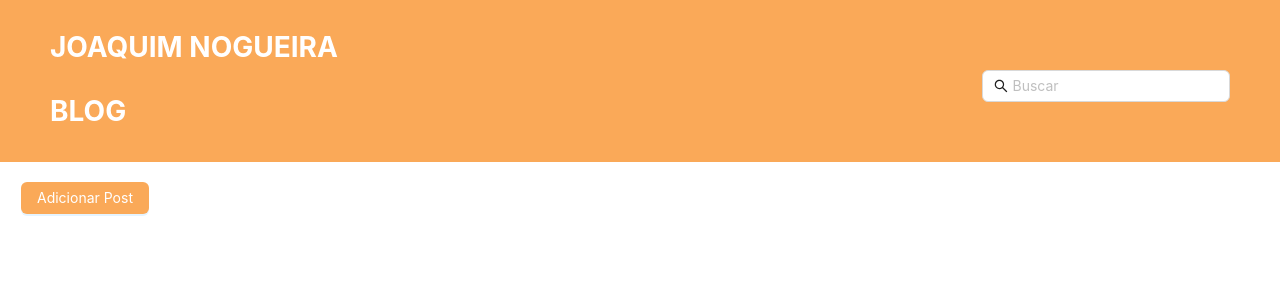
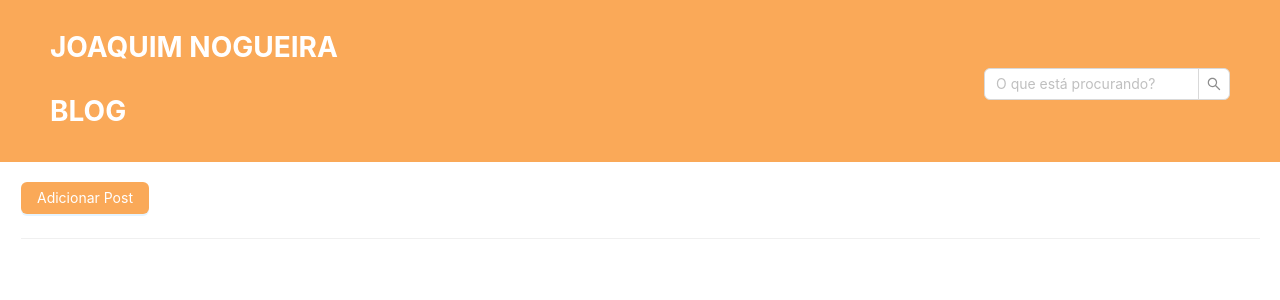
Before and after one commit to KauaLouremberg/KauaLouremberg.github.io, a React (Create React App) app: page / in a window 1280 px wide. Shown: the top 300 px of the page. Built offline with nearby package versions, Linux system fonts and the light colour scheme.

Commit message:
Finalização

```diff
--- a/src/components/Dashboard/index.js
+++ b/src/components/Dashboard/index.js
@@ -1,5 +1,5 @@
 import React, { useState, useEffect, useRef } from 'react';
-import { Button, Modal, Form, Input, message, Select, Card, Row, Col, Upload, Switch } from 'antd';
+import { Button, Modal, Form, Input, message, Select, Card, Row, Col, Upload, Switch, Divider } from 'antd';
 import { UploadOutlined, LikeOutlined, UserOutlined } from '@ant-design/icons';
 import HeaderLayout from '../Layout/HeaderLayout';
 
@@ -35,6 +35,7 @@ const Dashboard = () => {
   };
 
   const handleSearch = (searchTerm) => {
+    console.log("Search triggered with term:", searchTerm);
     setSearchTerm(searchTerm);
     const matchingPost = posts.find(
       (post) =>
@@ -44,15 +45,17 @@ const Dashboard = () => {
     );
 
     if (matchingPost) {
-      // Rolar para a postagem correspondente
       const postElement = postRefs.current[matchingPost.id];
       if (postElement) {
         postElement.scrollIntoView({ behavior: "smooth", block: "start" });
+      } else {
+        message.error("Erro ao localizar o elemento correspondente.");
       }
     } else {
       message.info("Nenhuma postagem encontrada.");
     }
   };
+
 
   const showModal = (index = null) => {
     setIsModalOpen(true);
@@ -152,6 +155,8 @@ const Dashboard = () => {
           Adicionar Post
         </Button>
 
+        <Divider />
+
         <Modal
           title={editingIndex !== null ? 'Editar Post' : 'Adicionar Novo Post'}
           open={isModalOpen}
@@ -172,9 +177,12 @@ const Dashboard = () => {
                 placeholder="Buscar Tema"
                 optionFilterProp="label"
                 options={[
-                  { value: 'Biomas', label: 'Biomas' },
-                  { value: 'Cell', label: 'Cell' },
-                  { value: 'Son Goku', label: 'Son Goku' },
+                  { value: 'Amazônia', label: 'Amazônia' },
+                  { value: 'Cerrado', label: 'Cerrado' },
+                  { value: 'Caatinga', label: 'Caatinga' },
+                  { value: 'Pampa', label: 'Pampa' },
+                  { value: 'Pantanal', label: 'Pantanal' },
+                  { value: 'Mata Atlântica', label: 'Mata Atlântica' },
                 ]}
               />
             </Form.Item>
--- a/src/components/Layout/HeaderLayout/index.js
+++ b/src/components/Layout/HeaderLayout/index.js
@@ -1,6 +1,6 @@
 import React from 'react';
-import { Form, Layout, Menu } from "antd";
-import Search from 'antd/es/transfer/search';
+import { Form, Layout, Menu, Input } from "antd";
+const { Search } = Input;
 
 const HeaderLayout = ({ onSearch }) => {
   const { Header } = Layout;
@@ -32,14 +32,13 @@ const HeaderLayout = ({ onSearch }) => {
             style={{
               alignContent: "center",
               marginLeft: "600px",
-              marginTop: "35px"
+              marginTop: "30px"
             }}
           >
             <Search
-              placeholder="Buscar"
-              enterButton="Search"
-              size="large"
-              onSearch={onSearch} // Conectando ao evento de busca
+              placeholder="O que está procurando?"
+              size="medium"
+              onSearch={onSearch}
             />
           </Form.Item>
         </Menu>
```
